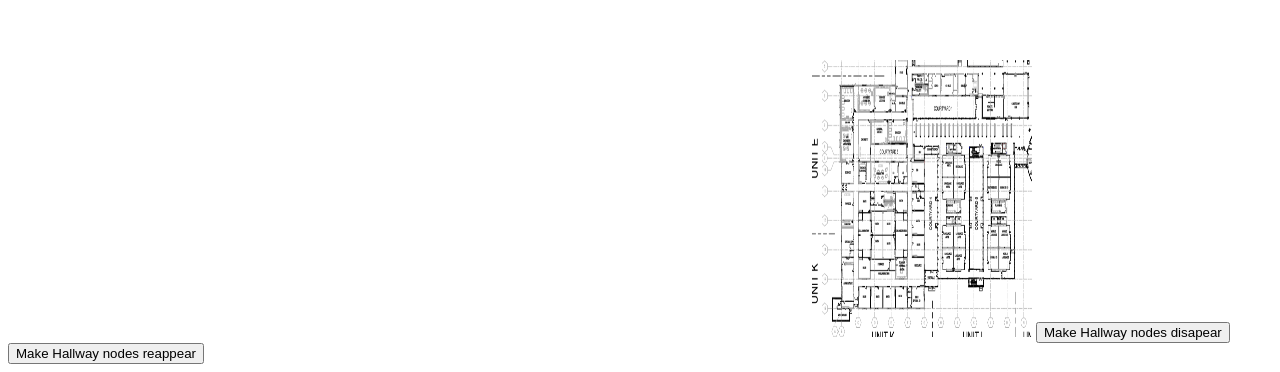
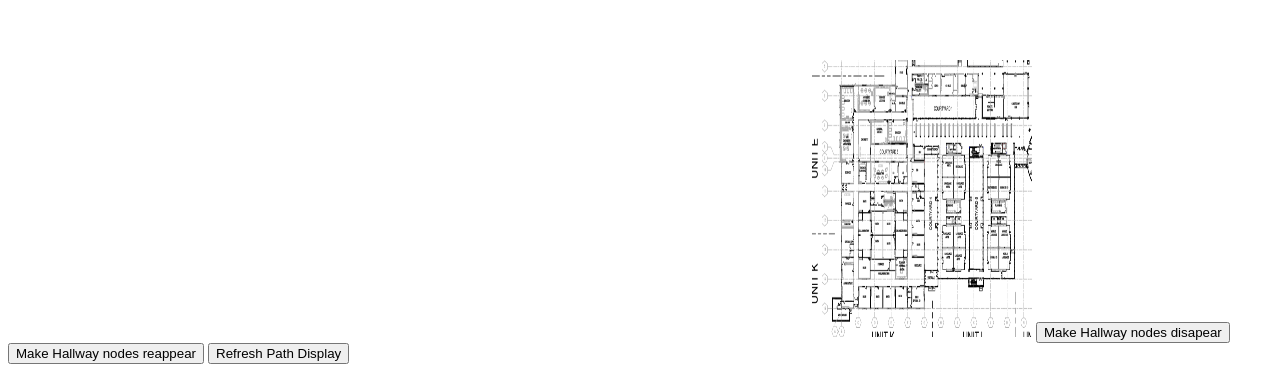
Before and after one commit to SiliconLion/schoolMap, a plain HTML site: page mapApp.html in a window 1280 px wide. Shown: the part 2079-2451 px from the top of the page. Drawn offline with Linux system fonts and the light colour scheme.

Commit message:
Makes a button to refresh the drawn path.

```diff
--- a/mapApp.html
+++ b/mapApp.html
@@ -13,6 +13,7 @@
     <img id="bluePrint" width="220" height="277" src="testMap.png" >
     <input type="button" value="Make Hallway nodes disapear" onclick="makeHallwaysInvisible()">
     <input type="button" value="Make Hallway nodes reappear" onclick="makeHallwaysVisible()">
+    <input type="button" value="Refresh Path Display" onClick="redrawVTX()">
     <script>
       window.onload = function() {
           var c = document.getElementById("myCanvas");
```
